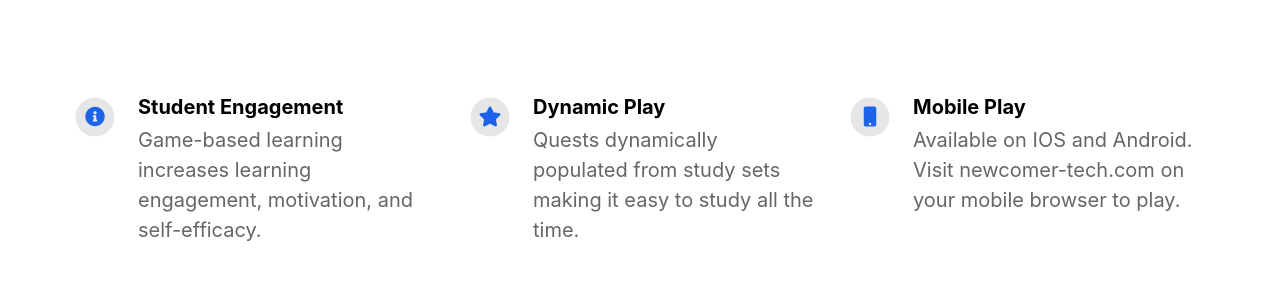
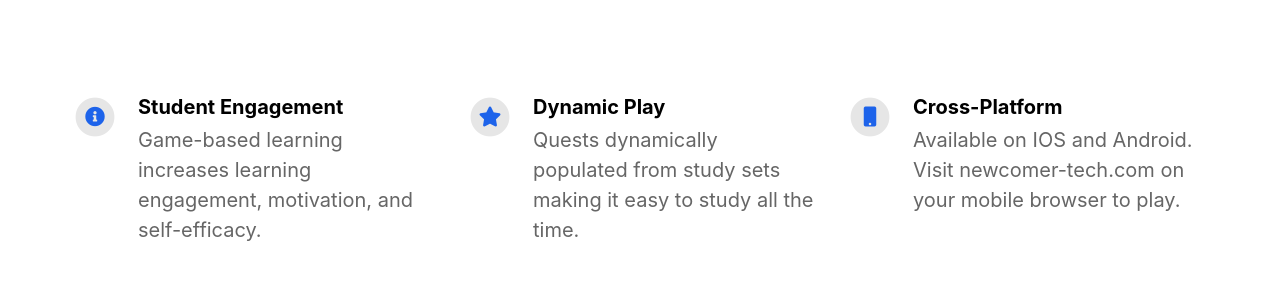
Before and after one commit to JasonKappes/NewcomerGamesWebsite, a Jekyll site: the page built from index.html, in a window 1280 px wide. Shown: the part 987-1275 px from the top of the page. Built offline with Jekyll 4.4.1, drawn with Linux system fonts in a browser that asks for light colours; nearby versions of some CDN libraries.

Commit message:
Update _config.yml

```diff
--- a/_config.yml
+++ b/_config.yml
@@ -29,7 +29,7 @@ features                                  :
     description                           : Quests dynamically populated from study sets making it easy to study all the time.
     fontawesome_icon_name                 : star
 
-  - title                                 : Mobile Play
+  - title                                 : Cross-Platform
     description                           : Available on IOS and Android. Visit newcomer-tech.com on your mobile browser to play.
     fontawesome_icon_name                 : mobile
 
```
